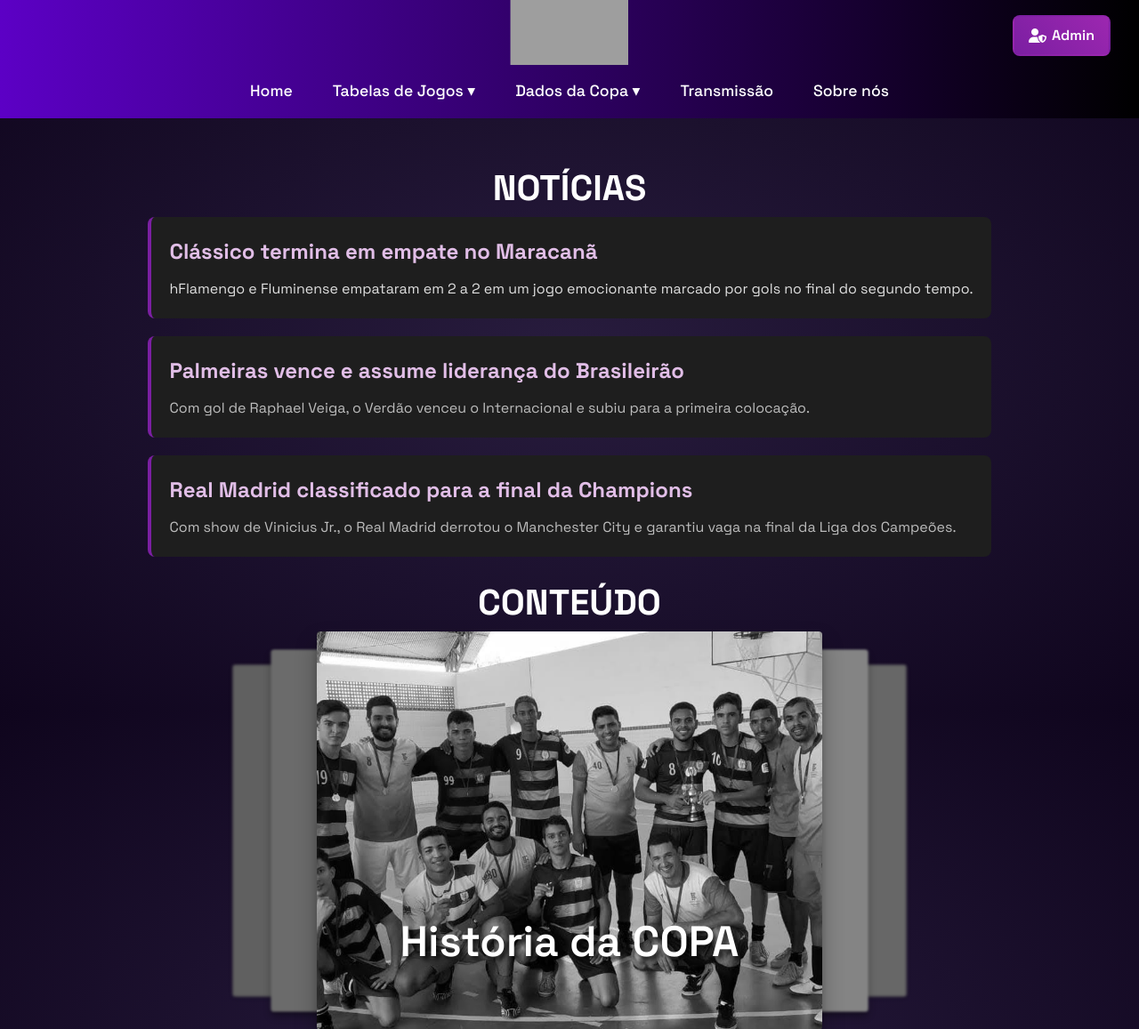
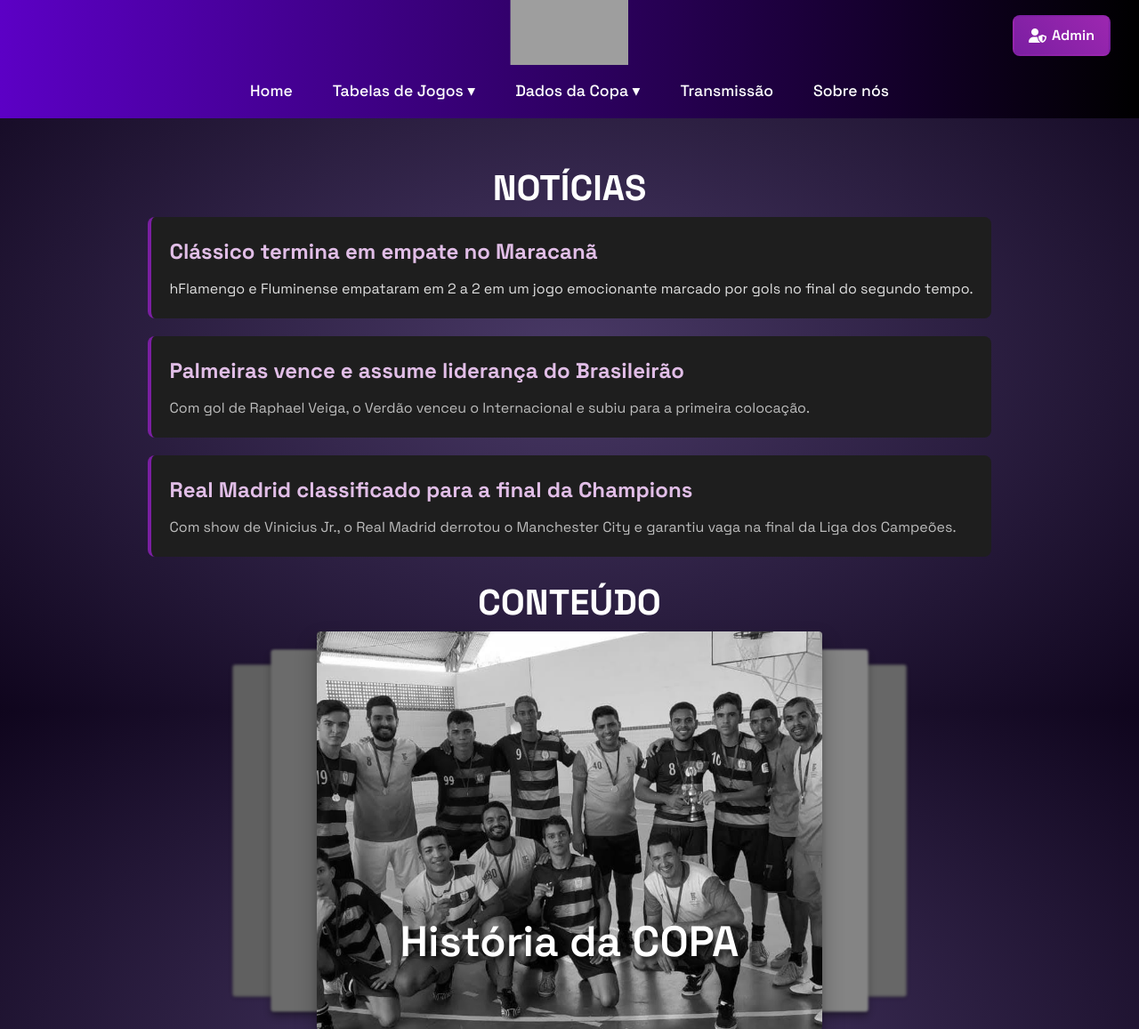
Before and after one commit to Adrian25-png/copadaspanelas2, a PHP site: page /app/pages/HomePage2.php in a window 1280 px wide. Shown: the top 1157 px of the page at 89% size. Run offline with PHP 8.4, Linux system fonts and the light colour scheme; data that the repository does not hold is empty; grey boxes are pictures that could not be loaded.

Commit message:
Update HomePage2.css

```diff
--- a/public/css/HomePage2.css
+++ b/public/css/HomePage2.css
@@ -9,7 +9,7 @@
 
   /* Corpo da página */
   body {
-    background: radial-gradient(#281c3e,#0f051d);
+    background: radial-gradient(#493966,#0f051d);
     color: #E0E0E0; /* Texto claro */
     line-height: 1.6;
   }
```
